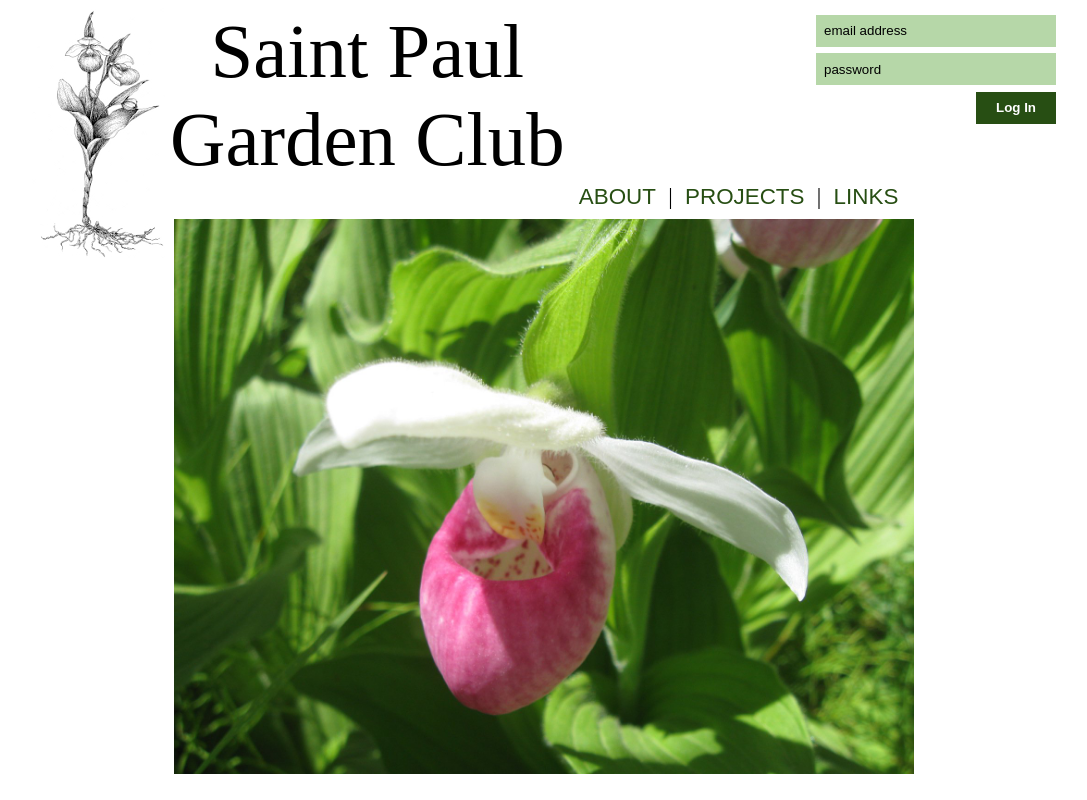
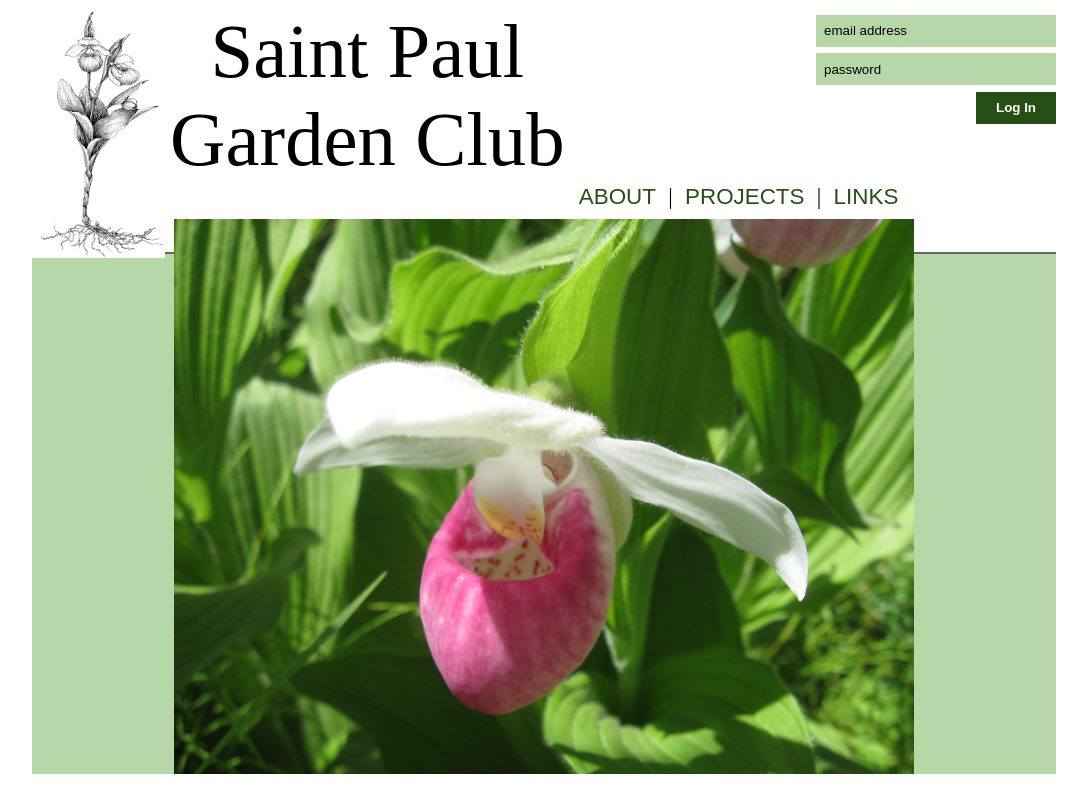
Before and after one commit to coldpour/spgc, a PHP site: page / in a window 1280 px wide. Shown: the whole page, without its empty margins (96-1183 px from the left). Run offline with PHP 8.4, Linux system fonts and the light colour scheme.

Commit message:
get broken line and middle stripe working behind the slide img

```diff
--- a/index.php
+++ b/index.php
@@ -12,9 +12,11 @@
      include 'banner.php';
      ?>
 
-  <div class="center slide">
-    <?php include 'nav.php';?>
-    <img class="slide" src="images/lady_slipper_USFWS.jpg" />
+  <div class="stripe">
+    <div class="center slide">
+      <?php include 'nav.php';?>
+      <img class="slide" src="images/lady_slipper_USFWS.jpg" />
+    </div>
   </div>
 </div>
 </body>
--- a/screen.css
+++ b/screen.css
@@ -75,3 +75,9 @@ a.nav:hover {
 div.container {
     width:1024px;
 }
+
+div.stripe {
+    background-color:#b6d7a8;
+    background-image:url('images/banner.jpg');
+    background-repeat:repeat-x;
+}
```
Also changed, not shown: images/banner.jpg (added).
